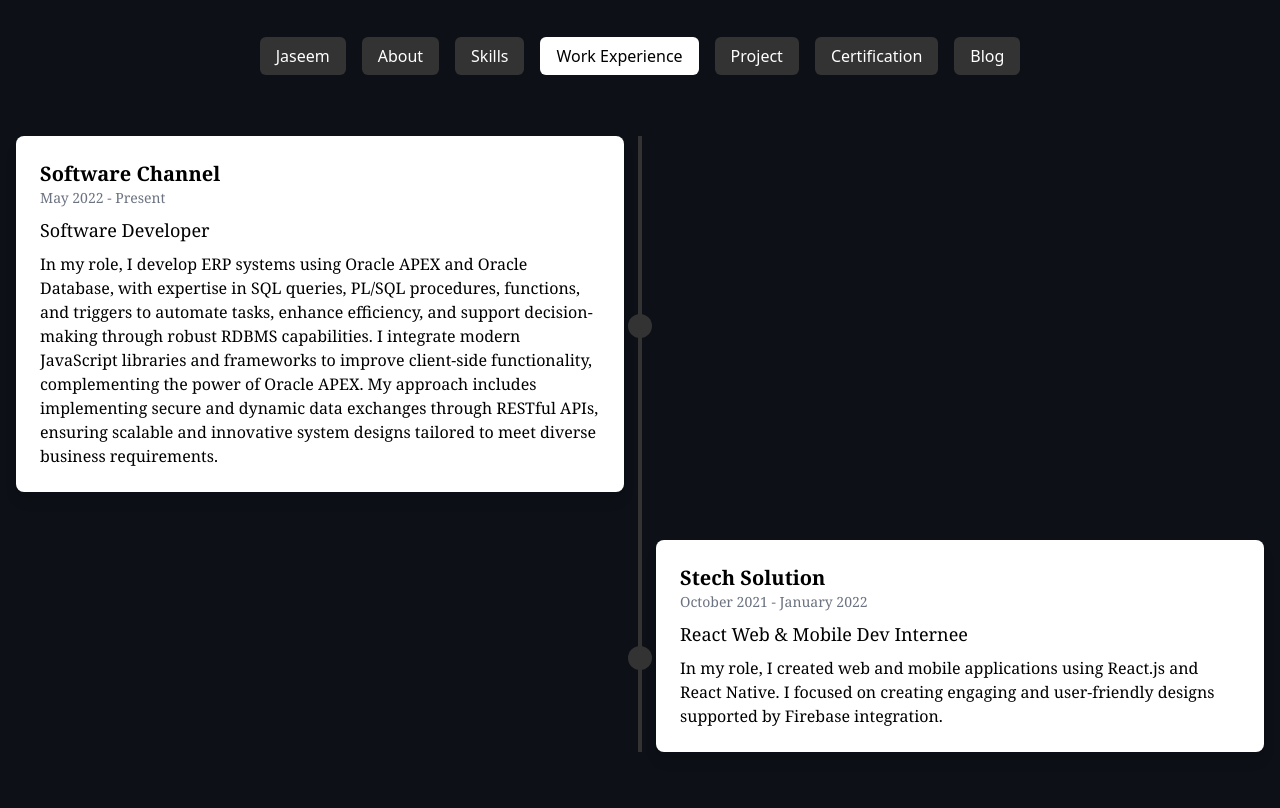
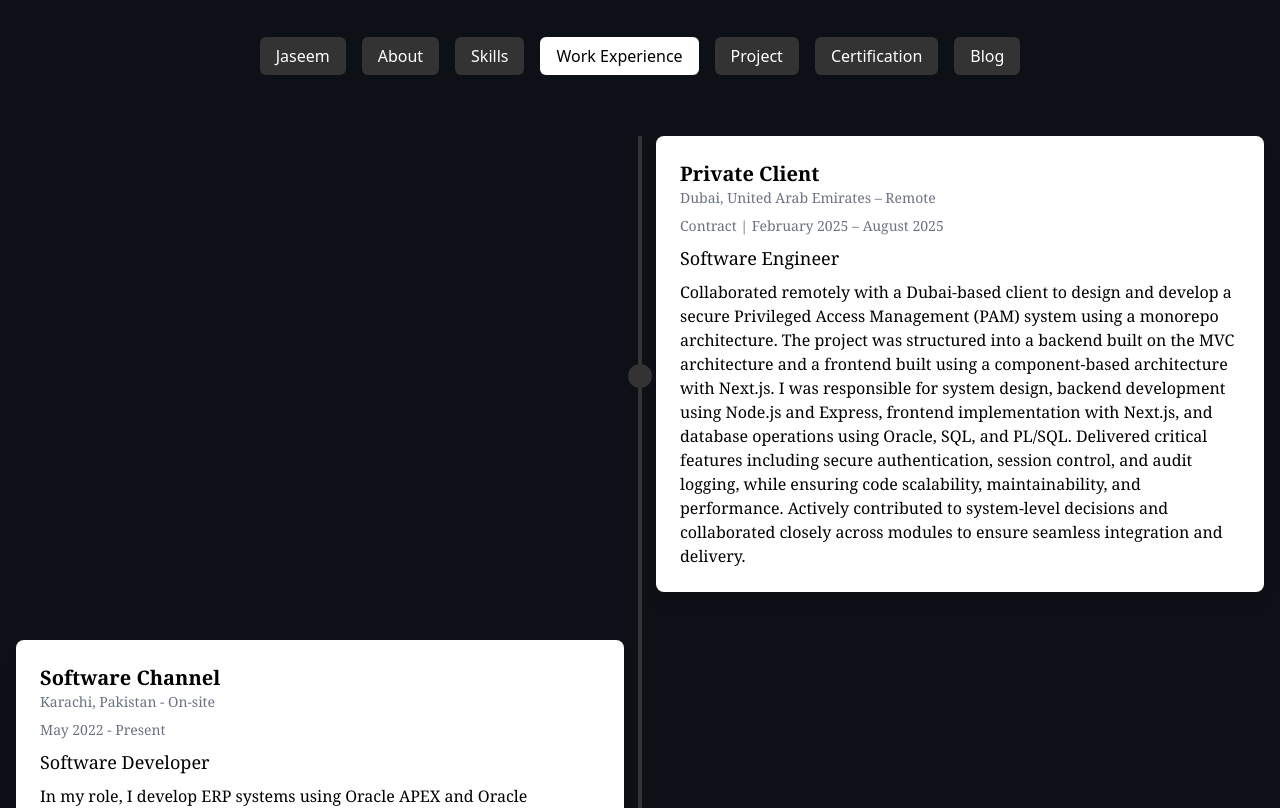
Before and after one commit to JaseemKhan211/my-portfolio-app, a React (Create React App) app: page /work in a window 1280 px wide. Shown: the top 808 px of the page. Built offline with nearby package versions, Linux system fonts and the light colour scheme.

Commit message:
📦 Update: portfolio content and About section for latest experience

```diff
--- a/src/pages/Certification.js
+++ b/src/pages/Certification.js
@@ -3,6 +3,18 @@
 
 function Certification() {
   const certifications = [
+    {
+      title: "Software Engineering 101: Plan and Execute Better Software",
+      issuer: "Udemy",
+      issued: "July 2025",
+      url: "https://www.udemy.com/certificate/UC-8f2ce291-e416-41a1-beaa-a938be7bc47b/",
+    },
+    {
+      title: "Node.js, Express, MongoDB & More: The Complete Bootcamp 2024",
+      issuer: "Udemy",
+      issued: "Feb 2024",
+      url: "https://www.udemy.com/certificate/UC-8ebf6e08-d83d-4d3f-befa-3a3446eb5534/",
+    },
     {
       title: "Introduction to SOLID Principles",
       issuer: "10Pearls University",
@@ -20,12 +32,6 @@
       issuer: "10Pearls University",
       issued: "Oct 2024",
       url: "https://10pearlsuniversity.org/view-certificate/?cid=10PUC-1d82b7bd7230aa58c831a4ff28d072b1205569f34dff5b9d114778040",
-    },
-    {
-      title: "Node.js, Express, MongoDB & More: The Complete Bootcamp 2024",
-      issuer: "Udemy",
-      issued: "Feb 2024",
-      url: "https://www.udemy.com/certificate/UC-8ebf6e08-d83d-4d3f-befa-3a3446eb5534/",
     },
     {
       title: "Introduction to RDBMS in SQL",
--- a/src/pages/MainContent.js
+++ b/src/pages/MainContent.js
@@ -4,10 +4,10 @@
         <h2 className="text-center text-5xl font-extrabold mt-14 text-[#F8F1F1]">Hi, I'm Jaseem Khan</h2>
 
         <p className="text-center text-lg mt-6 leading-relaxed text-[#F8F1F1]">
-          A Software Developer specializing in Full Stack development. With expertise in crafting efficient, scalable, and user-friendly
-          applications, I enjoy turning complex problems into simple, innovative solutions. My skill set spans front-end technologies,
-          back-end frameworks, and database management, ensuring seamless end-to-end development. Dedicated to continuous learning and
-          staying updated with industry trends, I strive to deliver impactful digital experiences that meet user and business needs.
+          A Software Engineer specializing in Full Stack development. I build scalable, secure, and user-centric applications by combining strong architectural design with clean, efficient code.
+          From front-end interfaces to back-end systems and database integration, I ensure smooth end-to-end functionality.
+          With hands-on experience in modern frameworks and enterprise-grade technologies, I focus on delivering high-performance solutions that align with real-world business needs.
+          Passionate about continuous learning, I stay updated with evolving trends to craft impactful and future-ready digital products.
         </p>
 
         {/* Buttons */}
--- a/src/pages/Work.js
+++ b/src/pages/Work.js
@@ -12,6 +12,33 @@
         {/* Experience 1 */}
         <motion.div
           className="mb-12 flex items-center w-full"
+          initial={{ opacity: 0, x: '100%' }}
+          animate={{ opacity: 1, x: 0 }}
+          transition={{ duration: 1 }}
+        >
+          <div className="w-1/2 pr-4 relative">
+            <div className="w-6 h-6 bg-[#333333] rounded-full absolute right-0 transform translate-x-1/2"></div>
+          </div>
+          <div className="w-1/2 pl-4">
+            <div className="bg-white shadow-lg p-6 rounded-lg">
+              <h2 className="text-xl text-black font-semibold">Private Client</h2>
+              <p className="text-sm text-gray-500 mb-2">Dubai, United Arab Emirates – Remote</p>
+              <p className="text-sm text-gray-500 mb-2">Contract | February 2025 – August 2025</p>
+              <h3 className="font-medium text-black text-lg">Software Engineer</h3>
+              <p className="mt-2 text-black">
+                Collaborated remotely with a Dubai-based client to design and develop a secure Privileged Access Management (PAM) system using a monorepo architecture.
+                The project was structured into a backend built on the MVC architecture and a frontend built using a component-based architecture with Next.js.
+                I was responsible for system design, backend development using Node.js and Express, frontend implementation with Next.js, and database operations using Oracle, SQL, and PL/SQL.
+                Delivered critical features including secure authentication, session control, and audit logging, while ensuring code scalability, maintainability, and performance.
+                Actively contributed to system-level decisions and collaborated closely across modules to ensure seamless integration and delivery.
+              </p>
+            </div>
+          </div>
+        </motion.div>
+
+        {/* Experience 2 */}
+        <motion.div
+          className="mb-12 flex items-center w-full"
           initial={{ opacity: 0, x: '-100%' }}
           animate={{ opacity: 1, x: 0 }}
           transition={{ duration: 1 }}
@@ -19,6 +46,7 @@
           <div className="w-1/2 pr-4 text-left">
             <div className="bg-white shadow-lg p-6 rounded-lg">
               <h2 className="text-xl text-black font-semibold">Software Channel</h2>
+              <p className="text-sm text-gray-500 mb-2">Karachi, Pakistan - On-site</p>
               <p className="text-sm text-gray-500 mb-2">May 2022 - Present</p>
               <h3 className="font-medium text-black text-lg">Software Developer</h3>
               <p className="mt-2 text-black">
@@ -37,7 +65,7 @@
           </div>
         </motion.div>
 
-        {/* Experience 2 */}
+        {/* Experience 3 */}
         <motion.div
           className="mb-12 flex items-center w-full"
           initial={{ opacity: 0, x: '100%' }}
@@ -50,7 +78,8 @@
           <div className="w-1/2 pl-4">
             <div className="bg-white shadow-lg p-6 rounded-lg">
               <h2 className="text-xl text-black font-semibold">Stech Solution</h2>
-              <p className="text-sm text-gray-500 mb-2">October 2021 - January 2022</p>
+              <p className="text-sm text-gray-500 mb-2">Pakistan - Remote</p>
+              <p className="text-sm text-gray-500 mb-2">Contract | October 2021 - January 2022</p>
               <h3 className="font-medium text-black text-lg">React Web & Mobile Dev Internee</h3>
               <p className="mt-2 text-black">
                 In my role, I created web and mobile applications using React.js and React Native.
```
Also changed, not shown: package.json (+22 -23 lines), vercel.json (deleted), 2 other files (tests, documents, lock files or other folders).
